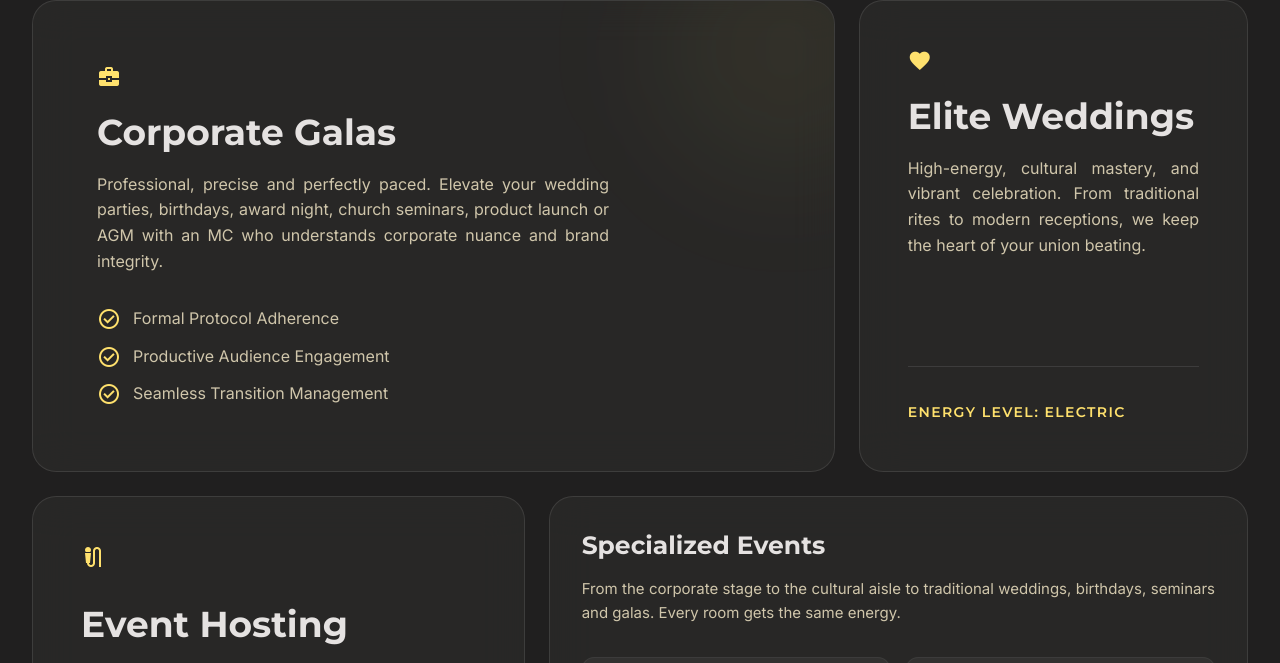
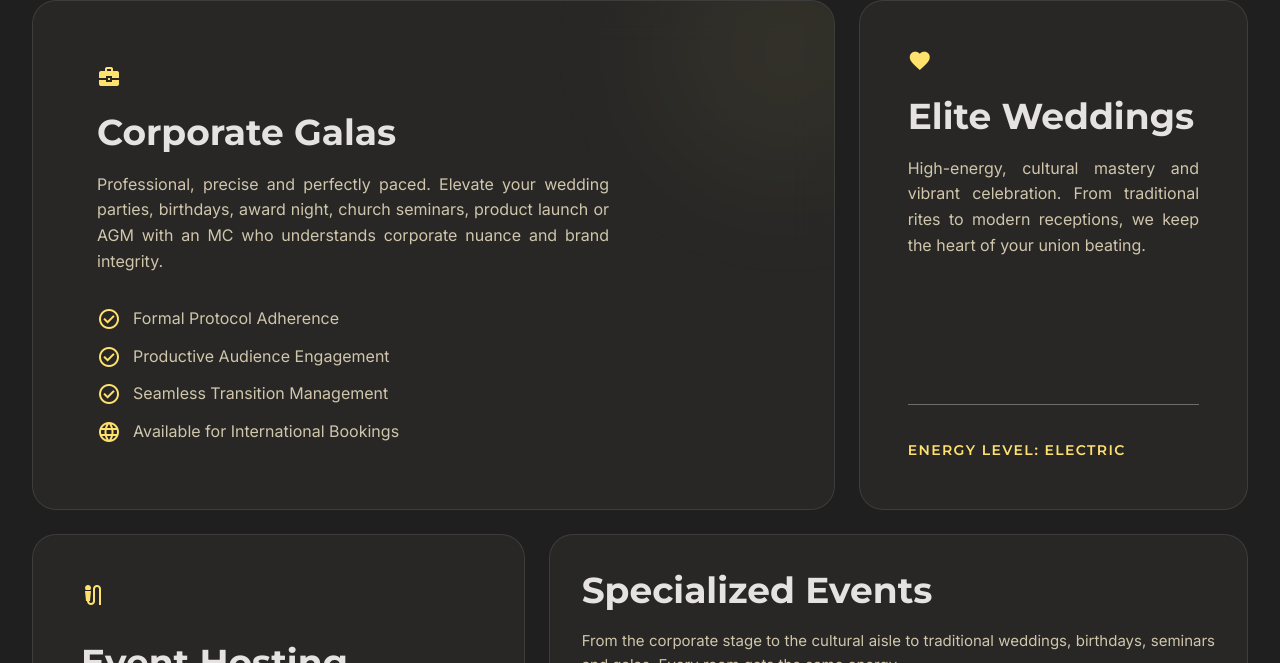
Before and after one commit to TettehSolomon/mcayubz, a React (Vite) app: page / in a window 1280 px wide. Shown: the part 1922-2585 px from the top of the page. Built offline with nearby package versions, Linux system fonts and the light colour scheme.

Commit message:
updated service section

```diff
--- a/src/components/Services.jsx
+++ b/src/components/Services.jsx
@@ -20,6 +20,7 @@ const Services = () => {
                             <li className="flex items-center gap-3"><span className="material-symbols-outlined text-[#ffe16d] text-xl">check_circle</span> Formal Protocol Adherence</li>
                             <li className="flex items-center gap-3"><span className="material-symbols-outlined text-[#ffe16d] text-xl">check_circle</span> Productive Audience Engagement</li>
                             <li className="flex items-center gap-3"><span className="material-symbols-outlined text-[#ffe16d] text-xl">check_circle</span> Seamless Transition Management</li>
+                            <li className="flex items-center gap-3"><span className="material-symbols-outlined text-[#ffe16d] text-xl">language</span> Available for International Bookings</li>
                         </ul>
                     </div>
 
@@ -28,9 +29,9 @@ const Services = () => {
                         <div>
                             <span className="material-symbols-outlined text-[#ffe16d] text-5xl mb-5" style={{ fontVariationSettings: "'FILL' 1" }}>favorite</span>
                             <h4 className="font-['Montserrat'] text-[25px] md:text-[36px] leading-[1.3] font-bold text-[#e5e2e1] mb-4">Elite Weddings</h4>
-                            <p className="font-['Inter'] text-[15px] md:text-[16px] leading-[1.6] text-[#d0c6ab] text-justify">High-energy, cultural mastery, and vibrant celebration. From traditional rites to modern receptions, we keep the heart of your union beating.</p>
+                            <p className="font-['Inter'] text-[15px] md:text-[16px] leading-[1.6] text-[#d0c6ab] text-justify">High-energy, cultural mastery and vibrant celebration. From traditional rites to modern receptions, we keep the heart of your union beating.</p>
                         </div>
-                        <div className="mt-8 pt-8 border-t border-white/10">
+                        <div className="mt-8 pt-8 border-t border-[#e5e2e15f]">
                             <span className="font-['Montserrat'] text-[14px] tracking-[0.1em] font-semibold text-[#ffe16d] uppercase">Energy Level: ELECTRIC</span>
                         </div>
                     </div>
@@ -52,11 +53,12 @@ const Services = () => {
                             </video>
                         </div>
                     </div>
+
                     {/* Specialized Events */}
                     <div className="md:col-span-7 glass-card rounded-3xl p-5 md:p-8 bg-gradient-to-br from-[#ffe16d]/10 to-transparent group">
-                        <h4 className="font-['Montserrat'] text-[25px] leading-[1.3] font-bold text-[#e5e2e1] mb-4">Specialized Events</h4>
+                        <h4 className="font-['Montserrat'] text-[25px] md:text-[36px] leading-[1.3] font-bold text-[#e5e2e1] mb-4">Specialized Events</h4>
                         <p className="font-['Inter'] text-[15px] leading-[1.6] text-[#d0c6ab] mb-8 text-justify">From the corporate stage to the cultural aisle to traditional weddings, birthdays, seminars and galas. Every room gets the same energy.</p>
-                         <div className="grid grid-cols-2 gap-4 text-center md:text-left">
+                        <div className="grid grid-cols-2 gap-4 text-center md:text-left">
                             <div className="p-3 rounded-xl bg-white/5 border border-white/5">
                                 <span className="font-['Montserrat'] text-[12px] md:text-[14px] tracking-[0.1em] font-semibold text-[#ffe16d]">GRAND OPENINGS</span>
                             </div>
```
